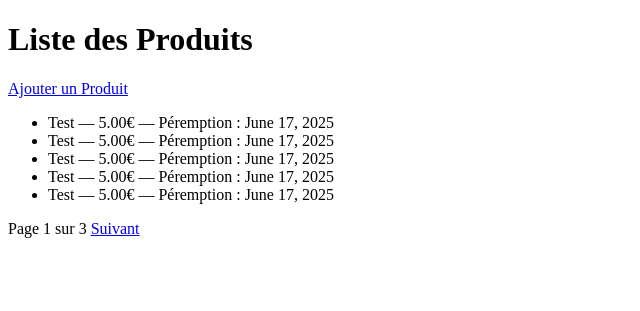
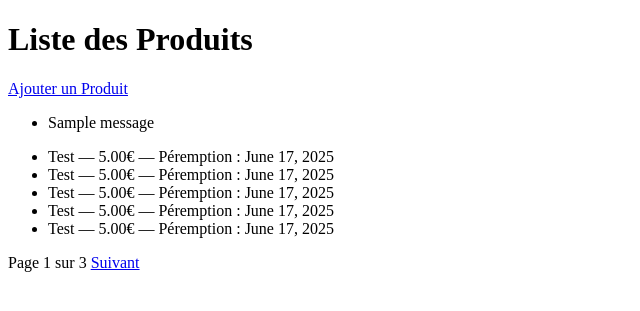
Before and after one commit to MathisLatimier/alltoo-project, a Django app: page /produits/ in a window 1280 px wide. Shown: the top 311 px of the page, without its empty margins (0-640 px from the left). Run offline with Django 4.2, Linux system fonts and the light colour scheme; data comes from the database, SQL or seed files in the repository; both versions use the stored data as it was after the commit; one stand-in notice (Sample message) is shown.

Commit message:
message de success

```diff
--- a/produits/templates/produits/liste_produits.html
+++ b/produits/templates/produits/liste_produits.html
@@ -7,6 +7,14 @@
 <body>
     <h1>Liste des Produits</h1>
     <a href="{% url 'add_produit' %}">Ajouter un Produit</a>
+
+    {% if messages %}
+    <ul class="messages">
+        {% for message in messages %}
+            <li class="{{ message.tags }}">{{ message }}</li>
+        {% endfor %}
+    </ul>
+    {% endif %}
 
     <ul>
     {% for produit in page_obj %}
--- a/produits/views.py
+++ b/produits/views.py
@@ -1,5 +1,7 @@
 from django.shortcuts import render, redirect
 from django.core.paginator import Paginator
+from django.contrib import messages
+
 from .models import Produit
 
 # Create your views here.
@@ -26,7 +28,7 @@ def post_produit(request):
 
 		produit = Produit(nom=nom, prix=prix, date_peremption=date_peremption)
 		produit.save()
-
+		messages.success(request, "Produit ajouté avec succès !")
 		return redirect('liste_produits')
 
 	return redirect('add_produit')
```
Also changed, not shown: db.sqlite3.
